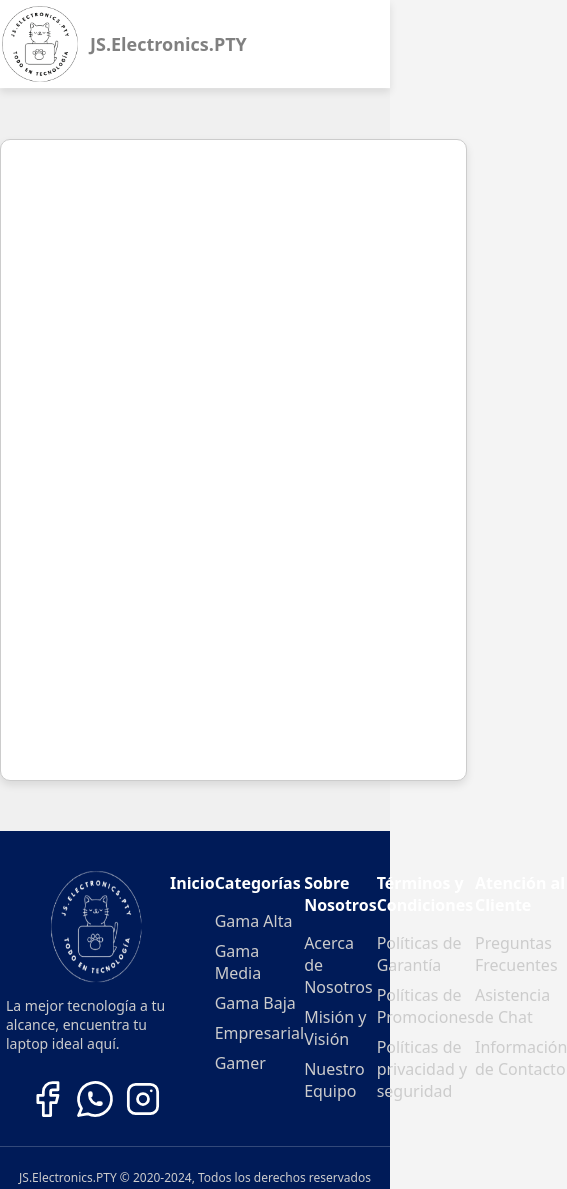
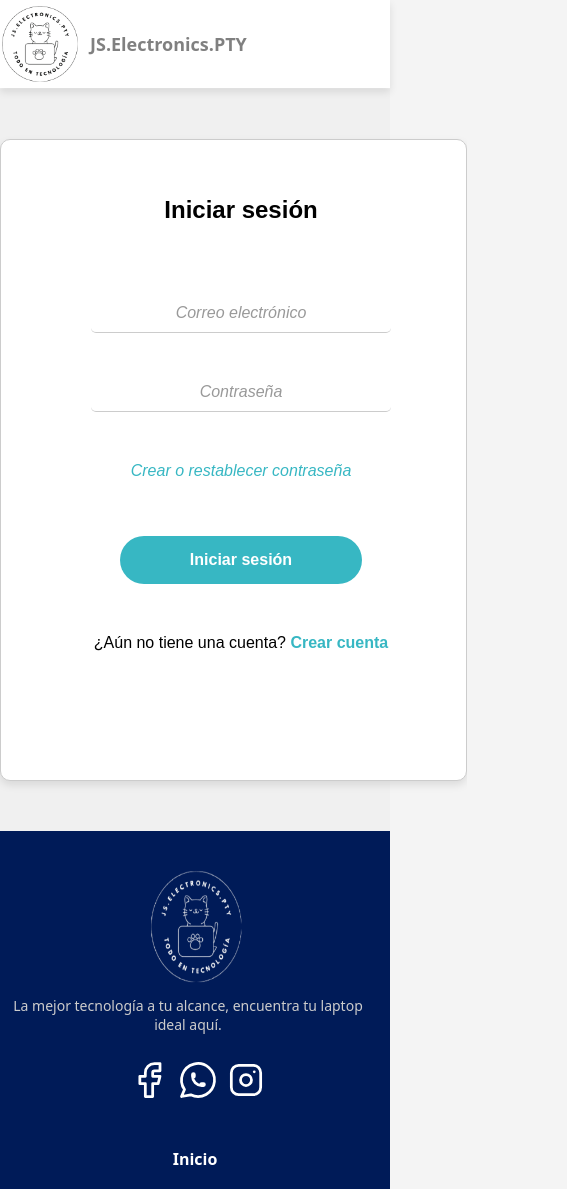
Before and after one commit to gabrielamiranda18/ProyectoDS5, an Astro site: page / in a window 390 px wide. Shown: the top 1189 px of the page, 567 px wide, since content can reach past the window. Built offline with nearby package versions, Linux system fonts and the light colour scheme; Astro itself is replaced by a stand-in of ours.

Commit message:
se cambiaron estilos en el footer y se hizo responsive tambien se agregaron las diferentes imputs de incio de sesion

```diff
--- a/src/components/Footer.astro
+++ b/src/components/Footer.astro
@@ -89,46 +89,61 @@ main {
 .footer {
     background-color: #001B58;
     color: white;
-    width: 100%; /* El footer ocupará todo el ancho de la página */
-    padding: 20px 0; /* Espaciado reducido para que el footer sea más pequeño */
+    width: 100%;
+    padding: 20px 0;
     text-align: left;
     position: relative;
 }
 
+/* Contenedor del footer */
 .footer-container {
     display: flex;
+    flex-wrap: wrap; /* Permitir que los elementos se ajusten automáticamente */
     justify-content: space-between;
     max-width: 1200px;
     margin: 0 auto;
     padding: 0 20px;
 }
-.social-icons{
+
+/* Estilos para la sección de iconos sociales */
+.social-icons {
     margin-left: 5px;
     margin-top: -20px;
 }
 
 .logo-section {
     flex: 1;
+    min-width: 150px; /* Asegura que la sección del logo no se haga muy pequeña */
 }
 
+/* Estilos para el texto debajo del logo */
 .logo-section p {
     font-size: 14px;
     margin-top: 10px;
     color: #ccc;
 }
 
+/* Sección de enlaces del footer */
 .footer-links {
     display: flex;
     flex: 4;
     justify-content: space-between;
+    flex-wrap: wrap; /* Permitir que las secciones se ajusten en pantallas pequeñas */
 }
 
+.link-section {
+    min-width: 150px; /* Asegura que las secciones no se encojan demasiado */
+    margin-bottom: 20px; /* Añade espacio en pantallas pequeñas */
+}
+
+/* Estilos para los títulos de las secciones */
 .link-section h4 {
     font-size: 16px;
     margin-bottom: 10px;
     color: #fff;
 }
 
+/* Lista de enlaces */
 .link-section ul {
     list-style: none;
     padding: 0;
@@ -138,15 +153,18 @@ main {
     margin-bottom: 8px;
 }
 
+/* Estilos para los enlaces */
 .link-section ul li a {
     color: #ccc;
     text-decoration: none;
 }
 
+/* Hover en los enlaces */
 .link-section ul li a:hover {
     color: #fff;
 }
 
+/* Pie de página final */
 .footer-bottom {
     text-align: center;
     margin-top: 20px;
@@ -155,4 +173,25 @@ main {
     font-size: 12px;
     color: #ccc;
 }
+
+/* Media Queries para pantallas pequeñas (móviles) */
+@media (max-width: 768px) {
+    .footer-container {
+        flex-direction: column; /* Hace que los elementos se apilen verticalmente */
+        text-align: center;
+    }
+
+    .logo-section {
+        margin-bottom: 20px; /* Añade espacio entre el logo y los enlaces */
+    }
+
+    .footer-links {
+        flex-direction: column; /* Hace que los enlaces se apilen en una columna */
+        align-items: center; /* Centra las secciones de enlaces */
+    }
+
+    .link-section {
+        margin-bottom: 20px; /* Espacio entre las secciones en pantallas pequeñas */
+    }
+}
 </style>
--- a/src/pages/index.astro
+++ b/src/pages/index.astro
@@ -10,13 +10,141 @@ import Header from '../components/header.astro';
     <body style="background-color: #f0f0f0;">
       <div class="cuadro-blanco">
           <!-- Contenido del cuadro -->
-      </div>
+          <div class="login-container">
+            <h1>Iniciar sesión</h1>
+            <div class="input-container">
+                <input type="email" id="email" placeholder="Correo electrónico">
+                <input type="password" id="contraseña" placeholder="Contraseña">
+            </div>
+            <div class="restablecer_contra">
+              <p>Crear o restablecer contraseña</p>
+            </div>
+            <button class="login-btn">Iniciar sesión</button>
+            <p>¿Aún no tiene una cuenta? <a href="#" class="crear-cuenta">Crear cuenta</a></p>
+        </div>
   </body>
   </main>
   <Footer />
 </Layout>
 
 <style>
+  /* Estilo para el contenedor principal */
+.login-container {
+    width: 100%;
+    max-width: 400px;
+    margin: 0 auto;
+    padding: 20px;
+    text-align: center;
+    font-family: Arial, sans-serif;
+}
+
+/* Estilo del título */
+h1 {
+    font-size: 24px;
+    font-weight: bold;
+    margin-bottom: 20px;
+}
+
+/* Contenedor del input para ajustar estilos */
+/* Contenedor del input */
+.input-container {
+    margin-top: 70px;
+    position: relative;
+    margin-bottom: 20px;
+    width: 100%;
+}
+
+/* Estilo del input de correo */
+input[type="email"] {
+    width: 70%;
+    padding: 10px;
+    font-size: 16px;
+    border: none;
+    border-bottom: 1px solid #ccc;
+    border-radius: 5px;
+    outline: none;
+    transition: border-color 0.3s, box-shadow 0.3s;
+}
+
+/* Placeholder con estilo más claro */
+input[type="email"]::placeholder {
+    color: #999;
+    text-align: center;
+    font-style: italic;
+}
+
+/* Efecto de hover/focus en el input */
+input[type="email"]:focus {
+    border-bottom: 1px solid black;
+    box-shadow: 0 0 5px rgba(0, 0, 0, 0.3);
+}
+
+/* Estilo del input de contraseña */
+input[type="password"] {
+    margin-top: 40px; /* Añade espacio entre los inputs */
+    width: 70%;
+    padding: 10px;
+    font-size: 16px;
+    border: none;
+    border-bottom: 1px solid #ccc; /* Solo muestra la línea inferior */
+    border-radius: 5px; /* Redondea las esquinas (solo visible cuando se haga focus) */
+    outline: none;
+    transition: border-color 0.3s, box-shadow 0.3s; /* Transición suave para la línea y el contorno */
+}
+
+/* Placeholder con estilo más claro */
+input[type="password"]::placeholder {
+    color: #999;
+    text-align: center;
+    font-style: italic;
+}
+
+/* Efecto de hover/focus en el input */
+input[type="password"]:focus {
+    border-bottom: 1px solid black; /* La línea inferior cambia a negro */
+    box-shadow: 0 0 5px rgba(0, 0, 0, 0.3); /* Añade un contorno alrededor */
+}
+
+.restablecer_contra{
+  font-style: italic;
+  color:#37B7C3 ;
+}
+/* Estilo del botón de iniciar sesión */
+.login-btn {
+  margin-top: 40px;
+    background-color: #37B7C3;
+    color: white;
+    border: none; /* Sin bordes visibles */
+    border-radius: 50px; /* Bordes redondeados */
+    padding: 15px 70px; /* Espaciado interno para el tamaño del botón */
+    font-size: 16px;
+    font-weight: bold;
+    cursor: pointer;
+    text-align: center;
+    transition: background-color 0.3s ease;
+}
+
+/* Efecto hover para cambiar el color al pasar el ratón */
+.login-btn:hover {
+    background-color: #37B7C3; /* Fondo más oscuro en hover */
+}
+/* Estilo del enlace "Crear cuenta" */
+.crear-cuenta {
+  margin-top: 90px;
+    color: #37B7C3;
+    text-decoration: none; /* Eliminar el subrayado del enlace */
+    font-weight: bold; /* Texto en negrita */
+    transition: color 0.3s ease; /* Transición suave en el hover */
+}
+
+/* Efecto hover en el enlace */
+.crear-cuenta:hover {
+    color: #37B7C3;
+}
+p {
+    margin-top: 50px; /* Añade 20px de espacio entre el botón y el texto del párrafo */
+}
+
 
   .cuadro-blanco {
             width: 425px;
```
